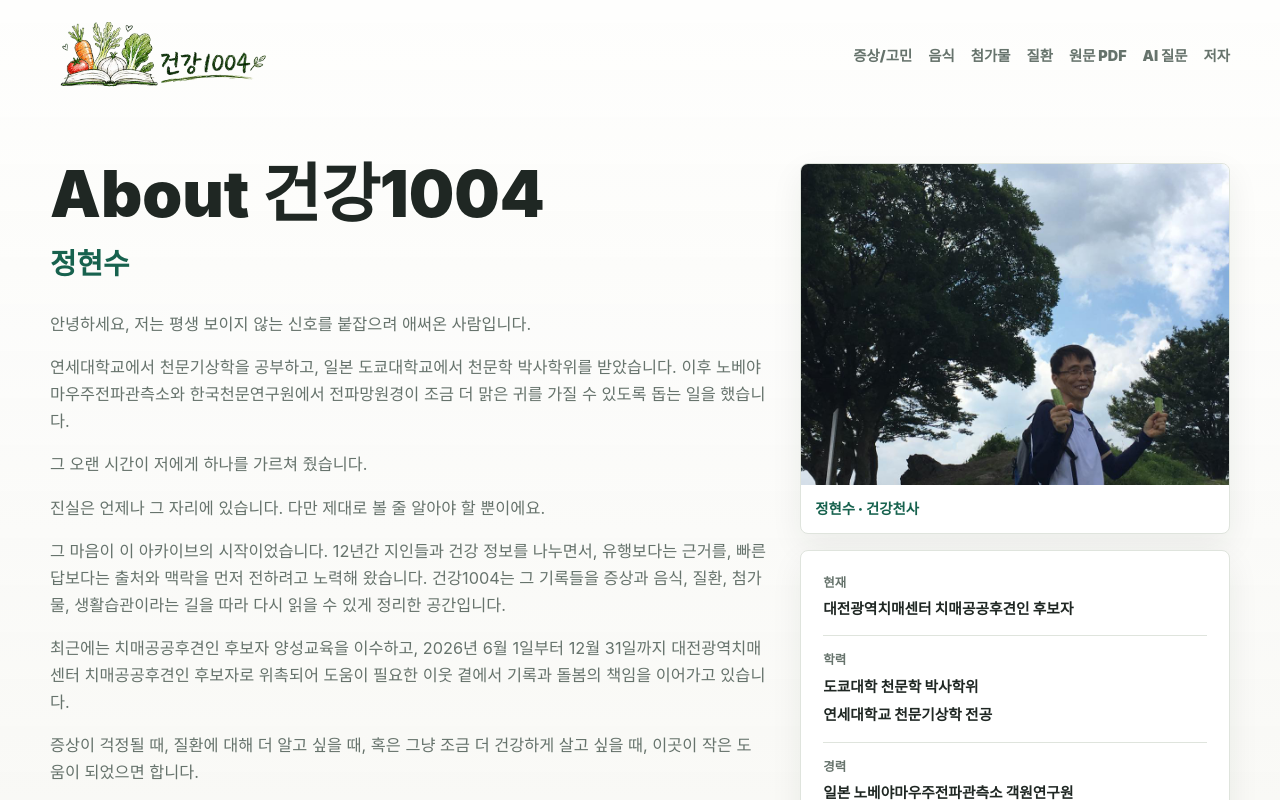
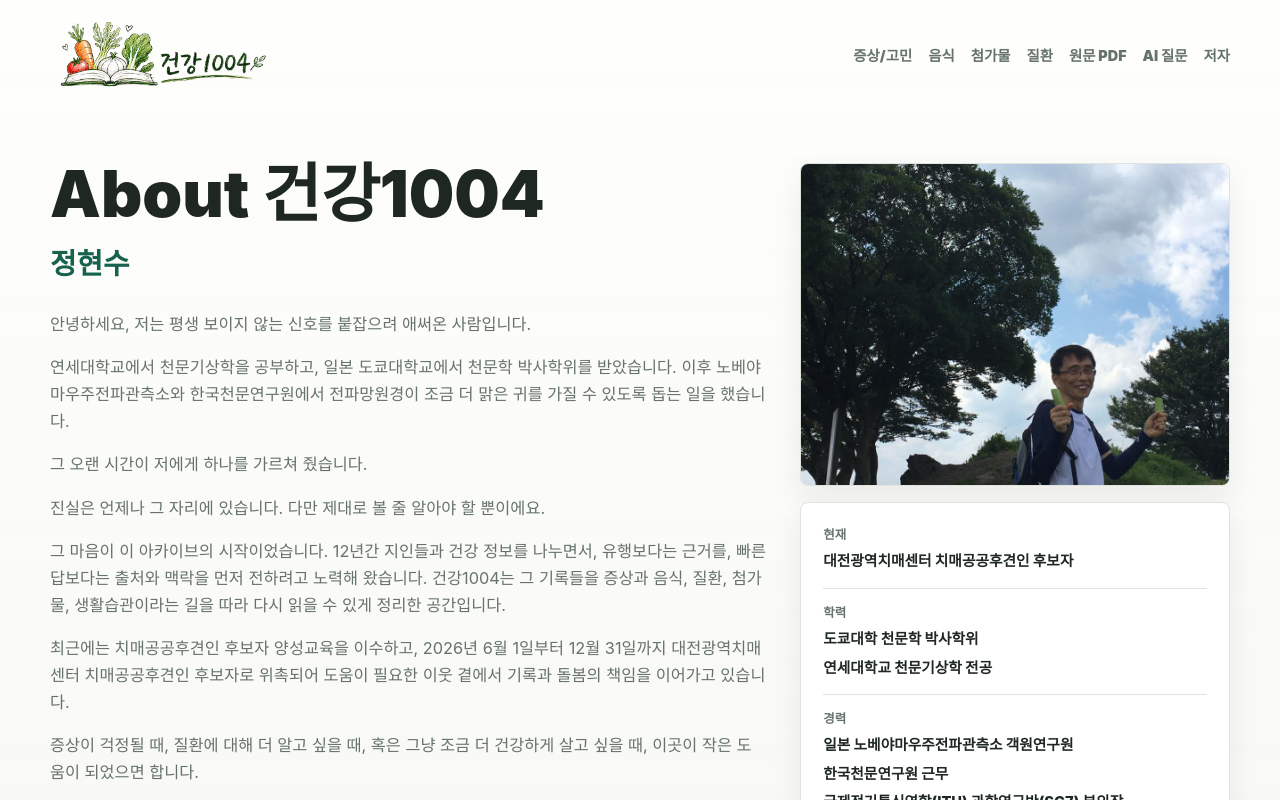
Before and after one commit to manynames3/health1004, a Next.js app in the folder frontend/: page /author in a window 1280 px wide. Shown: the top 800 px of the page. Built offline with nearby package versions, Linux system fonts and the light colour scheme.

Commit message:
Remove author photo caption

```diff
--- a/frontend/app/author/page.tsx
+++ b/frontend/app/author/page.tsx
@@ -40,7 +40,6 @@ export default function AuthorPage() {
         <aside className="author-side-column" aria-label="정현수 저자 프로필">
           <figure className="author-photo-card">
             <img src="/author-hs.jpg" alt="자연 속에서 미소 짓는 정현수 저자" />
-            <figcaption>정현수 · 건강천사</figcaption>
           </figure>
 
           <dl className="author-profile-list">
```
